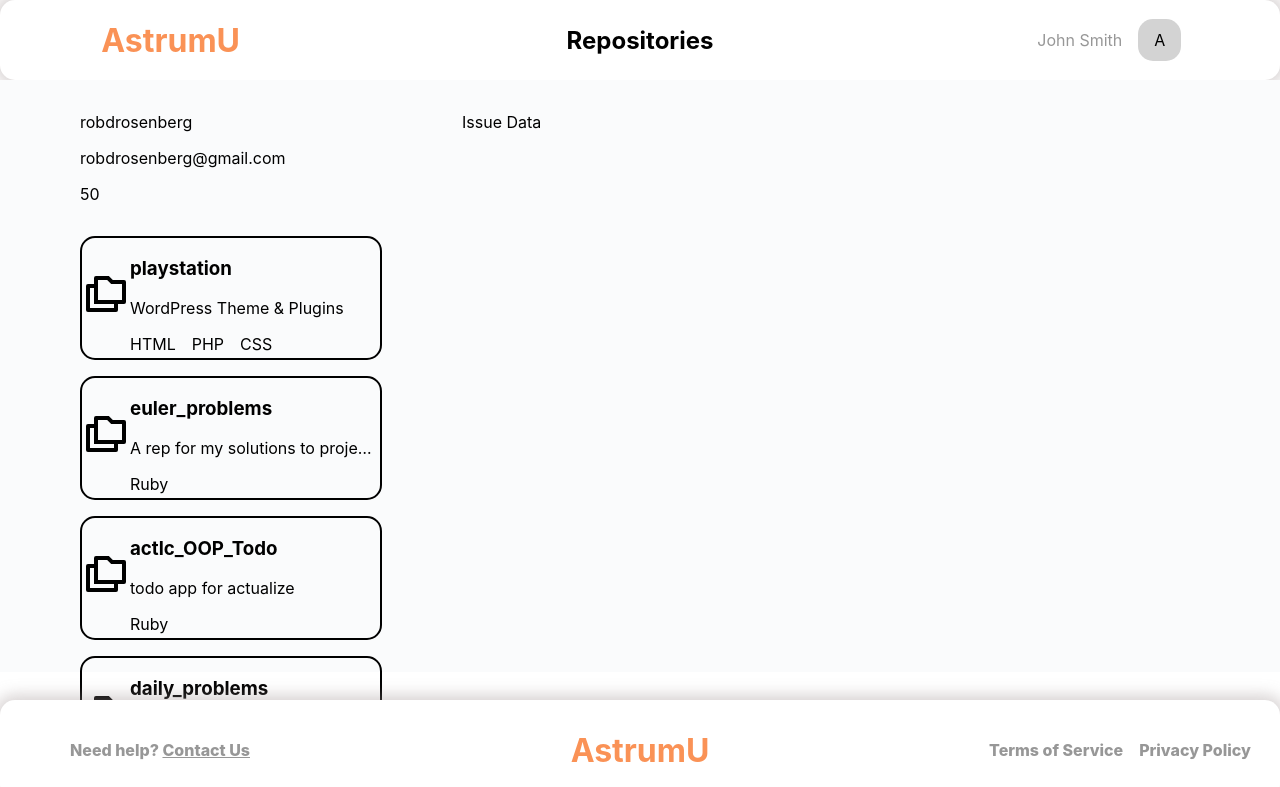
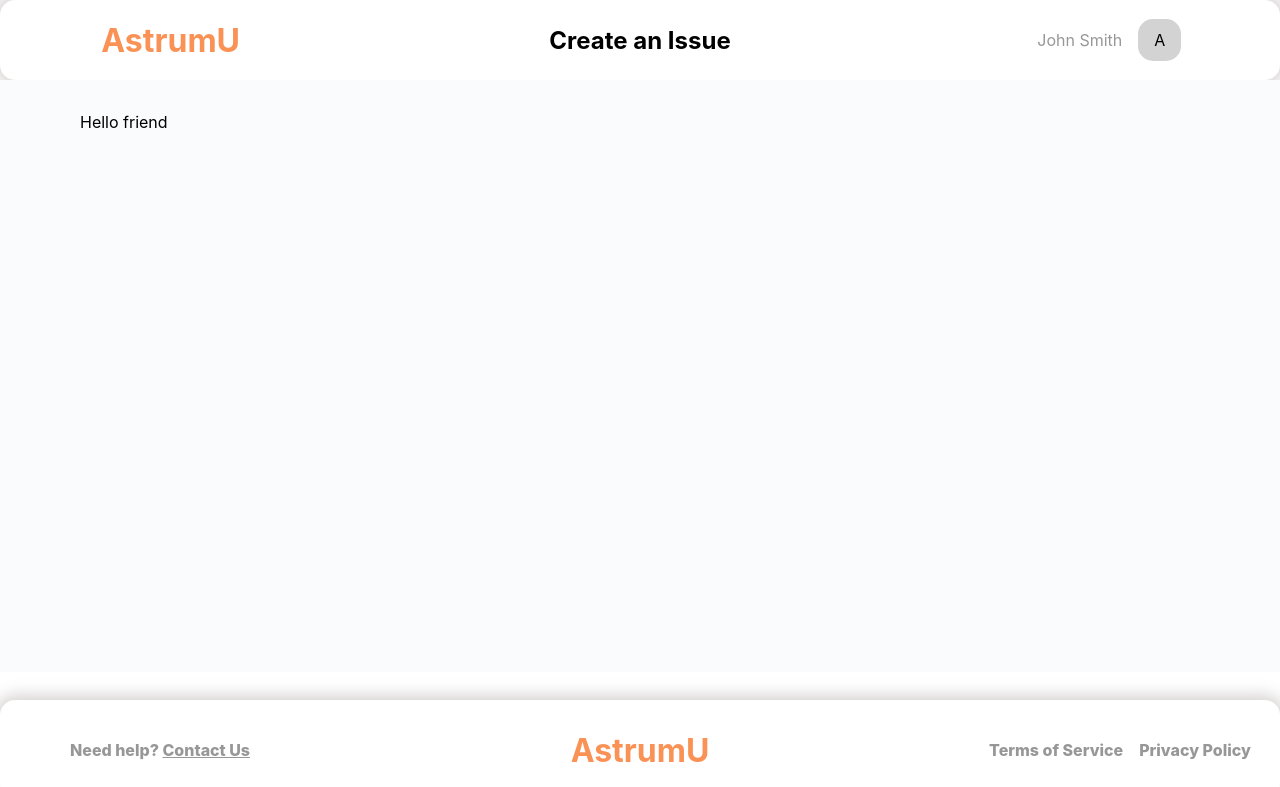
Before and after one commit to robdrosenberg/github-dashboard, a React (Create React App) app: page /new-issue in a window 1280 px wide. Shown: the top 787 px of the page. Built offline with nearby package versions, Linux system fonts and the light colour scheme.

Commit message:
add new issue page and router component

```diff
--- a/src/App.js
+++ b/src/App.js
@@ -1,13 +1,25 @@
 import logo from './logo.svg';
 import './App.css';
-import Layout from './components/Layout'
+import NewIssue from './components/NewIssue'
 import RepoViewer from './components/RepoViewer'
+import {
+  BrowserRouter as Router,
+  Switch,
+  Route
+} from "react-router-dom";
 
 function App({ data }) {
   return (
-    <Layout pageTitle="Repositories">
-      <RepoViewer data={data} />
-    </Layout>
+    <Router>
+      <Switch>
+        <Route path="/new-issue">
+          <NewIssue />
+        </Route>
+        <Route path="/">
+          <RepoViewer data={data} />
+        </Route>
+      </Switch>
+    </Router>
   );
 }
 
--- /dev/null
+++ b/src/components/NewIssue.js
@@ -0,0 +1,12 @@
+import React from "react"
+import Layout from './Layout'
+
+const NewIssue = ({ }) => {
+  return (
+    <Layout pageTitle="Create an Issue">
+      <p>Hello friend</p>
+    </Layout>
+  )
+}
+
+export default NewIssue
```
